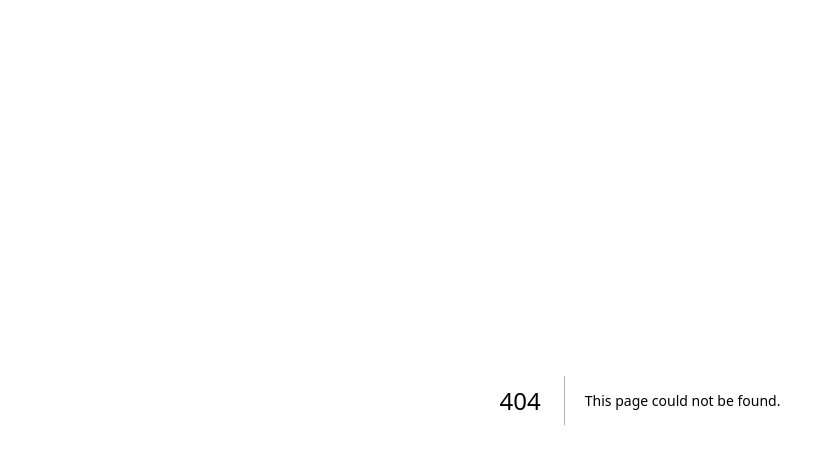
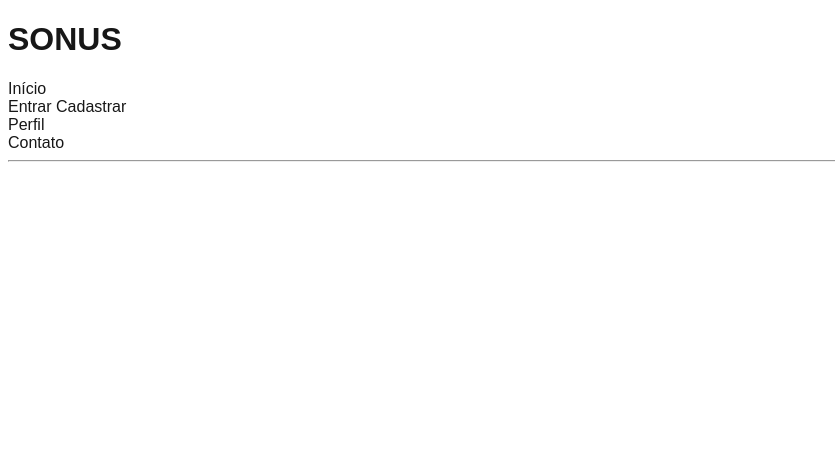
Before and after one commit to JhowEight/project_sonus, a Next.js app: page /artista_N in a window 1280 px wide. Before the commit this address had no page. Shown: the top 464 px of the page, without its empty margins (0-835 px from the left). Built offline with nearby package versions, Linux system fonts and the light colour scheme.

Commit message:
Artista_N
começei os Artistas

```diff
--- /dev/null
+++ b/app/artista_N/page.js
@@ -0,0 +1,12 @@
+import Cabecalho from "../albuns_N/components/Cabecalho";
+
+function Artista () {
+    return (
+        <div>
+        <Cabecalho/>
+
+        </div>
+     );
+}
+
+export default Artista ;
```
